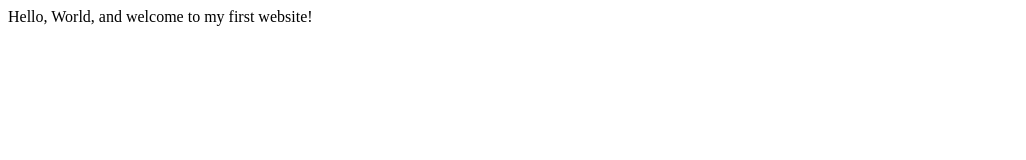
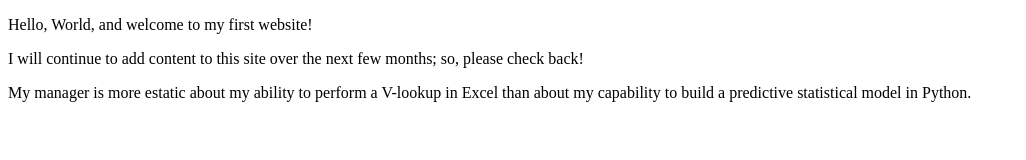
Before and after one commit to almohanawyz/almohanawyz.github.io, a plain HTML site: page index.html in a window 1280 px wide. Shown: the whole page, without its empty margins (0-1026 px from the left). Drawn offline with Linux system fonts and the light colour scheme.

Commit message:
Expanded Home Page
Updated meta information and added content

```diff
--- a/index.html
+++ b/index.html
@@ -3,9 +3,15 @@
     <head>
         <meta charset="utf-8">
         <meta name="viewport" content="width=device-width, initial-scale=1.0">
-        <title>My First Website</title>
+        <meta name="author" content="Luna Lovegood">
+
+        <title>CE Truffaut | Web Developer</title>
     </head>
     <body>
-       Hello, World, and welcome to my first website!
+       <p>Hello, World, and welcome to my first website!</p>
+       <p>I will continue to add content to this site over
+        the next few months; so, please check back!</p>
+        <p>My manager is more estatic about my ability to perform a V-lookup in Excel
+            than about my capability to build a predictive statistical model in Python.</p>
     </body>
 </html>
```
